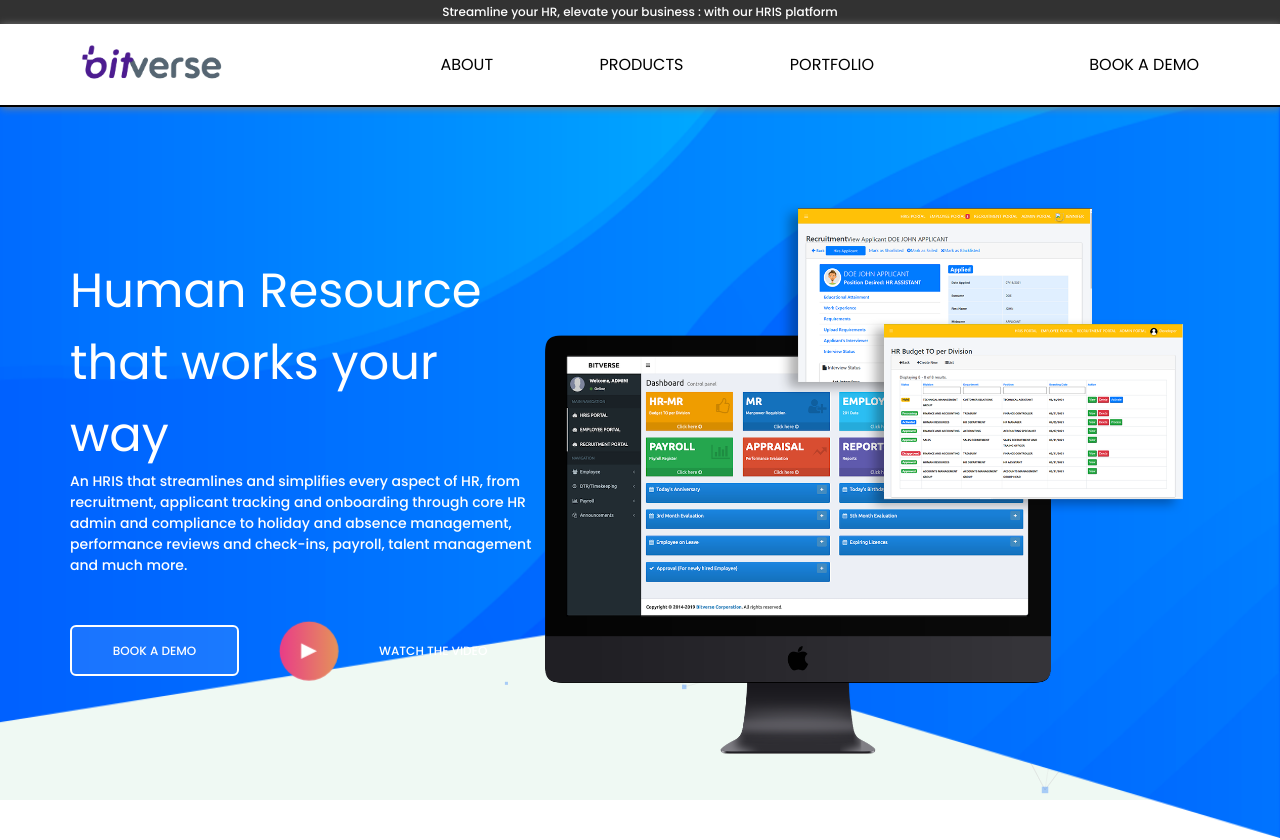
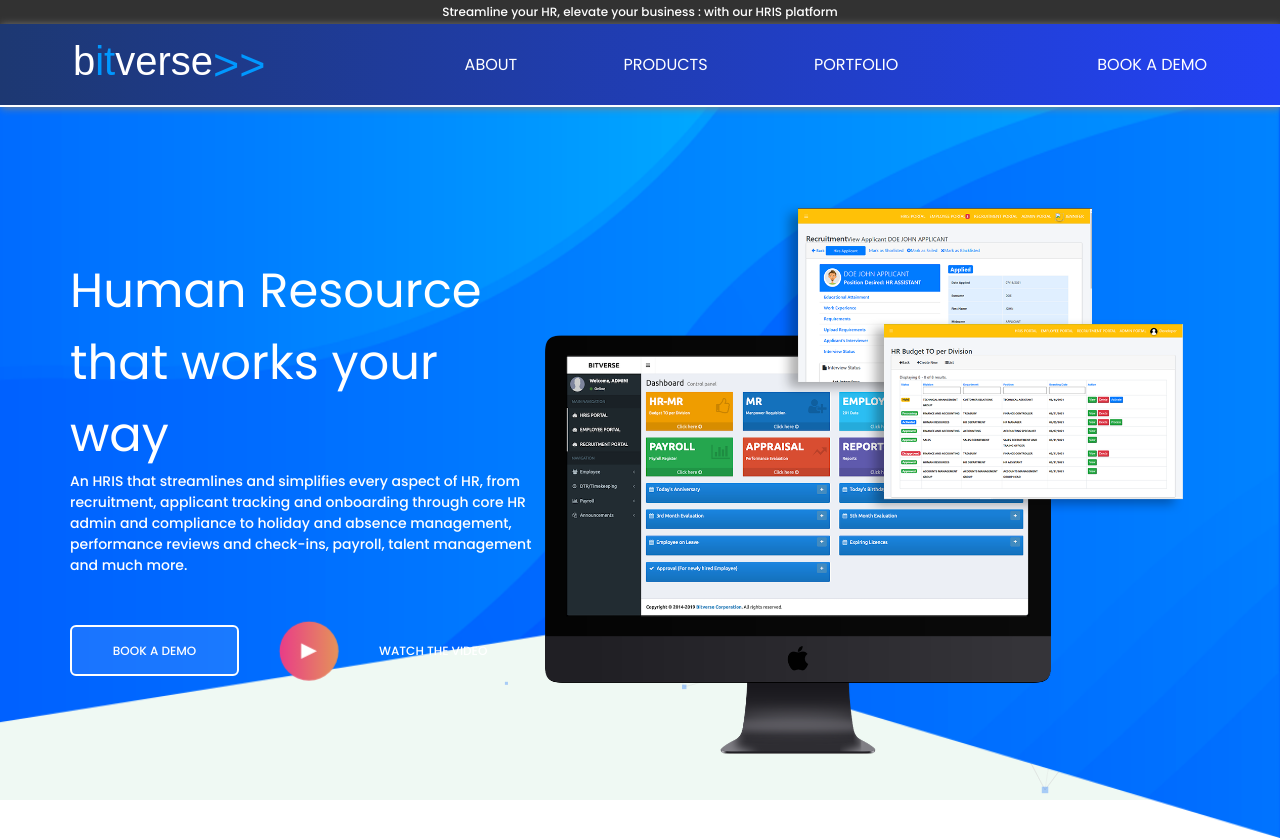
Before and after one commit to BitverseDevs/ftp-website, a React (Create React App) app: page / in a window 1280 px wide. Shown: the top 840 px of the page. Built offline with nearby package versions, Linux system fonts and the light colour scheme.

Commit message:
Revert Changes

```diff
--- a/src/pages/sitehome/uppernav/hamburgerIcon/hamburgerIcon.scss
+++ b/src/pages/sitehome/uppernav/hamburgerIcon/hamburgerIcon.scss
@@ -5,7 +5,7 @@
     .hamburger-icon--bar1, .hamburger-icon--bar2, .hamburger-icon--bar3 {
         width: 35px;
         height: 5px;
-        background-color: rgb(0, 0, 0);
+        background-color: #fff;
         margin: 6px 0;
         transition: 0.4s;
     }
--- a/src/pages/sitehome/uppernav/uppernav.jsx
+++ b/src/pages/sitehome/uppernav/uppernav.jsx
@@ -30,8 +30,8 @@
         <div className='uppernav-wrap' style={{position: `${isFixed? 'fixed': 'relative'}`, top: isFixed? '0px': '' }}>
             <Link to={'/'}>
                 <div className='uppernav-logo'>
-                    <img src='/assets/bitverse-logo.png' alt='logo'/>
-                    {/* <p>{'bit'}</p>{'verse'} */}
+                    {/* <img src='/assets/bitverse-logo-darkblue-blue.png' alt='logo'/> */}
+                    {'b'}<p>it</p>{'verse'}<p className='uppernav-logo--symbol'>{'>>'}</p>
                 </div>
             </Link>
             <ul className='uppernav-navItems'>
--- a/src/pages/sitehome/uppernav/uppernav.scss
+++ b/src/pages/sitehome/uppernav/uppernav.scss
@@ -2,9 +2,9 @@
 .uppernav-wrap{
     width: 100%;
     font-family: 'Poppins', sans-serif;
-    color: black;
-    background: white;
-    border-bottom: 2px solid #000000;
+    color: #fff;
+    background: linear-gradient(90deg, #1d3872 0%, #2342f5 100%);
+    border-bottom: 2px solid #fff;
     box-shadow: 1px 1px 8px gray;
     display: flex;
     justify-content: space-around;
@@ -18,7 +18,7 @@
         font-size: 40px;
         color: #fff;
         p{
-            color: #974dff;
+            color: #0098ff;
         }
         .uppernav-logo--symbol{
             font-size: 45px;
```
